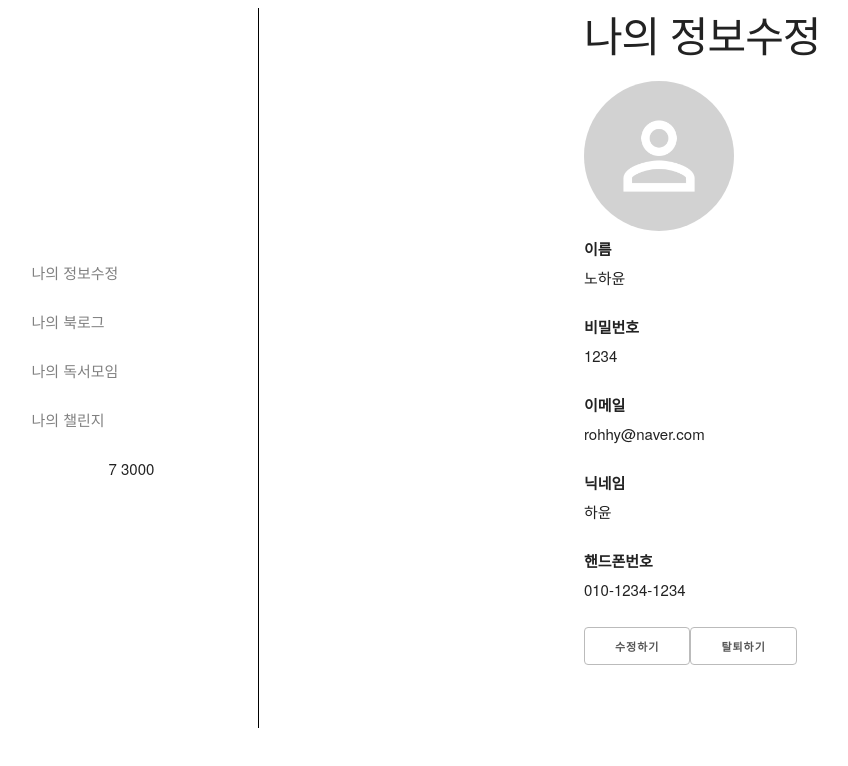
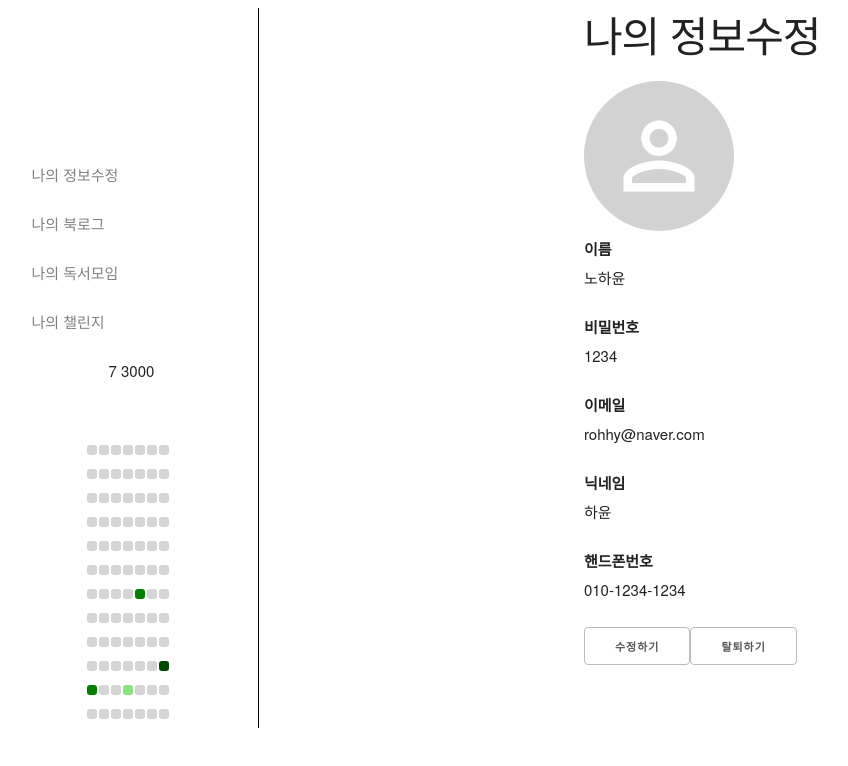
Before and after one commit to too-much-talker/book-jeok-book-jeok, a React (Create React App) app in the folder frontend/: page /mypage in a window 1280 px wide. Shown: the top 766 px of the page, without its empty margins (3-851 px from the left). Built offline with nearby package versions, Linux system fonts and the light colour scheme.

Commit message:
잔디 추가

```diff
--- a/frontend/src/views/main/Sidebar.js
+++ b/frontend/src/views/main/Sidebar.js
@@ -3,6 +3,8 @@ import { NavLink } from "react-router-dom";
 import { UserExpPoint } from "../user/myPage/userInfo/UserInfoPresenter";
 import React, { useState } from "react";
 import userList from "../user/myPage/userInfo/asset/data";
+import Weeds from "../user/myPage/userInfo/weeds/Weeds";
+import DUMMY_DATA from "../user/myPage/userInfo/weeds/dummydata";
 
 const Side = styled.div`
   display: flex;
@@ -46,6 +48,7 @@ function Sidebar() {
         })}
       </Menu>
       <UserExpPoint users={users} />
+      <Weeds datas={DUMMY_DATA}/>
     </Side>
   );
 }
--- a/frontend/src/views/user/myPage/userInfo/UserInfoContainer.js
+++ b/frontend/src/views/user/myPage/userInfo/UserInfoContainer.js
@@ -4,9 +4,9 @@ import {UserTable, EditUserForm} from "./UserInfoPresenter";
 import profile from "./asset/ProfilePicture.png";
 import styled from "styled-components";
 import "./asset/UserInfoPresenter.css"
-import axios from 'axios'
-import {checkId, checkEmail, checkNickname, checkPassword, checkNameLength, checkPhoneNumber} from "../../validCheck/ValidCheck";
-const url= "https://77e1dca6-cd01-4930-ae25-870e7444cc55.mock.pstmn.io";
+// import axios from 'axios'
+// import {checkId, checkEmail, checkNickname, checkPassword, checkNameLength, checkPhoneNumber} from "../../validCheck/ValidCheck";
+// const url= "https://77e1dca6-cd01-4930-ae25-870e7444cc55.mock.pstmn.io";
 
 const Profile = styled.img`
   width: 150px;
@@ -17,8 +17,8 @@ function UserInfoContainer() {
   const [users, setUsers] = useState(userList);
 
   const deleteUser = (id) => {
-    window.location.href = "/";
-    // setUsers(users.filter((user) => user.id !== id));
+    window.location.replace("/");
+    setUsers(users.filter((user) => user.id !== id));
   };
 
   const [editing, setEditing] = useState(false);
@@ -27,7 +27,7 @@ function UserInfoContainer() {
 
   const [currentUser, setCurrentUser] = useState(initialUser);
 
-  const editUser = (user) => {
+  const editUser = (id,user) => {
     setEditing(true);
     setCurrentUser(user);
   };
@@ -39,51 +39,51 @@ function UserInfoContainer() {
     setCurrentUser(initialUser);
     setEditing(false);
   };
-  function CheckId(){
-    checkId(users.email, url);
-  }
-  function CheckEmail(){
-    checkEmail(users.email);
-  }
-  function CheckNickname(){
-    checkNickname(users.nickname, url);
-  }
-  function CheckPassword(){
-    checkPassword(users.password,users.email,users.nickname,users.name);
-  }
-  function CheckNameLength(){
-    checkNameLength(users.name);
-  }
-  function CheckPhoneNumber(){
-    checkPhoneNumber(users.phoneNumber);
-  }
+  // function CheckId(){
+  //   checkId(users.email, url);
+  // }
+  // function CheckEmail(){
+  //   checkEmail(users.email);
+  // }
+  // function CheckNickname(){
+  //   checkNickname(users.nickname, url);
+  // }
+  // function CheckPassword(){
+  //   checkPassword(users.password,users.email,users.nickname,users.name);
+  // }
+  // function CheckNameLength(){
+  //   checkNameLength(users.name);
+  // }
+  // function CheckPhoneNumber(){
+  //   checkPhoneNumber(users.phoneNumber);
+  // }
 
-  const onModify= ()=>{
-    if(users.email===''||users.password===''|| users.name==='' || users.nickname===''|| users.phoneNumber===''){
-        alert("입력하지 않은 정보가 있습니다. 확인해주세요.")
-    }
-    else{
-        if(checkPassword(users.password, users.email, users.nickname, users.name)===true){
-            axios.post(url+`/api/v1/members`,{
-                email: users.email,
-                password: users.password,
-                name: users.name,
-                nickname: users.nickname,
-                phoneNumber: users.phoneNumber
+//   const onModify= ()=>{
+//     if(users.email===''||users.password===''|| users.name==='' || users.nickname===''|| users.phoneNumber===''){
+//         alert("입력하지 않은 정보가 있습니다. 확인해주세요.")
+//     }
+//     else{
+//         if(checkPassword(users.password, users.email, users.nickname, users.name)===true){
+//             axios.post(url+`/api/v1/members`,{
+//                 email: users.email,
+//                 password: users.password,
+//                 name: users.name,
+//                 nickname: users.nickname,
+//                 phoneNumber: users.phoneNumber
 
-            }).then(function(response){
-                if(response.status===201){
-                    alert(response.data.data.msg);
-                    // document.location.href = '/login'
-                }else{
-                    alert(response.data.data.msg);
-                }
-            }).catch(function(error){
-                console.log(error);
-            });
-        }
-    }
-};
+//             }).then(function(response){
+//                 if(response.status===201){
+//                     alert(response.data.data.msg);
+//                     // document.location.href = '/login'
+//                 }else{
+//                     alert(response.data.data.msg);
+//                 }
+//             }).catch(function(error){
+//                 console.log(error);
+//             });
+//         }
+//     }
+// };
 
   return (
     <div className="container">
@@ -109,13 +109,13 @@ function UserInfoContainer() {
             {editing ? (
               <div className="edituserform">
                 <EditUserForm
-                  checkId={CheckId}
-                  checkEmail={CheckEmail}
-                  checkNameLength={CheckNameLength}
-                  checkNickname={CheckNickname}
-                  checkPassword={CheckPassword}
-                  checkPhoneNumber={CheckPhoneNumber}
-                  onModify={onModify}
+                  // checkId={CheckId}
+                  // checkEmail={CheckEmail}
+                  // checkNameLength={CheckNameLength}
+                  // checkNickname={CheckNickname}
+                  // checkPassword={CheckPassword}
+                  // checkPhoneNumber={CheckPhoneNumber}
+                  // onModify={onModify}
                   currentUser={currentUser}
                   setEditing={setEditing}
                   updateUser={updateUser} />
--- a/frontend/src/views/user/myPage/userInfo/UserInfoPresenter.js
+++ b/frontend/src/views/user/myPage/userInfo/UserInfoPresenter.js
@@ -20,17 +20,20 @@ const EditUserForm = (props) => {
     return (
         <form>
             <label>이름</label>
-            <input className="u-full-width" type="text" value={user.name} name="name" onChange={handleChange} onBlur={props.checkNameLength}/>
+            <input className="u-full-width" type="text" value={user.name} name="name" onChange={handleChange}/>
+            {/* <input className="u-full-width" type="text" value={user.name} name="name" onChange={handleChange} onBlur={props.checkNameLength}/> */}
             <label>비밀번호</label>
             <input className="u-full-width" type="text" value={user.password} name="password" onChange={handleChange} />
             <label>이메일</label>
-            <input className="u-full-width" type="text" value={user.email} name="email" onChange={handleChange} onBlur={props.checkEmail}/>
+            <input className="u-full-width" type="text" value={user.email} name="email" onChange={handleChange}/>
+            {/* <input className="u-full-width" type="text" value={user.email} name="email" onChange={handleChange} onBlur={props.checkEmail}/> */}
             <button onClick={props.checkId}>중복확인</button>
             <label>닉네임</label>
             <input className="u-full-width" type="text" value={user.nickname} name="nickname" onChange={handleChange} />
             <button type="submit" onClick={props.checkNickname}>중복확인</button>
             <label>핸드폰번호</label>
-            <input className="u-full-width" type="text" value={user.phoneNumber} name="phoneNumber" onChange={handleChange} onBlur={props.checkPhoneNumber}/>
+            <input className="u-full-width" type="text" value={user.phoneNumber} name="phoneNumber" onChange={handleChange}/>
+            {/* <input className="u-full-width" type="text" value={user.phoneNumber} name="phoneNumber" onChange={handleChange} onBlur={props.checkPhoneNumber}/> */}
             <button className="button-primary" type="submit" onClick={handleSubmit} >수정하기</button>
             <button type="submit" onClick={() => props.setEditing(false)} >취소하기</button>
         </form>
--- /dev/null
+++ b/frontend/src/views/user/myPage/userInfo/weeds/Grass.js
@@ -0,0 +1,35 @@
+import { useState } from "react";
+import style from "./Grass.module.css";
+
+const Grass = (props) => {
+  const [isEntered, setIsEntered] = useState(false);
+  const mouseEnterHandler = () => {
+    setIsEntered(true);
+  };
+  const mouseLeaveHandler = () => {
+    setIsEntered(false);
+  };
+  let color;
+  const description = <div>{`${props.count} contributions on ${props.date}`}</div>;
+  if(props.count===0){
+    color = style.zero;
+  }
+  else if(props.count>=1 && props.count<=3){
+    color = style.one;
+  }
+  else if(props.count<=6){
+    color = style.two;
+  }
+  else if(props.count<=10){
+    color = style.three;
+  }
+  else {
+    color = style.four;
+  }
+  const floater = isEntered ? style.able : style.disable
+  return <div className={style.wrapper} onMouseLeave={mouseLeaveHandler}>
+    <div className={`${style.floater} ${floater}`}>{isEntered && description}</div>
+  <p className={`${style.grass} ${color}`} onMouseEnter={mouseEnterHandler} ></p>
+  </div>
+};
+export default Grass;
--- /dev/null
+++ b/frontend/src/views/user/myPage/userInfo/weeds/Grass.module.css
@@ -0,0 +1,53 @@
+.grass:empty{
+  display: inline-block;
+  width: 1rem;
+  height: 1rem;
+  border-radius: 3px;
+  margin: 1px;
+  font-size: small;
+}
+.wrapper{
+  display: inline-block;
+  position: relative;
+}
+.wrapper .floater{
+  display: inline-block;
+  position: absolute;
+  background-color: #24292f;
+  text-align: center;
+  color: white;
+  font-size: .8rem;
+  z-index: 5;
+  width: 12rem;
+  border-radius: 5px;
+  top: -2.5rem;
+  padding: .5rem;
+}
+
+.wrapper .floater.able{
+  display: inline-block;
+}
+.wrapper .floater.disable{
+  display: none;
+}
+.zero {
+  background-color: #D5D5D5;
+  color: #D5D5D5;
+}
+
+.one {
+  background-color: #86E57F;
+  color: #86E57F;
+}
+.two {
+  background-color: #47C83E;
+  color: #47C83E;
+}
+.three {
+  background-color: #008000;
+  color: #008000;
+}
+.four {
+  background-color: #004A00;
+  color: #004A00;
+}
--- /dev/null
+++ b/frontend/src/views/user/myPage/userInfo/weeds/Weeds.js
@@ -0,0 +1,52 @@
+import Grass from "./Grass";
+import react, { useState } from "react";
+import style from './Weeds.module.css';
+
+const Weeds = (props) => {
+  let weed =[];
+  let i;
+  for(i=0;i<84;i++){
+    const now = new Date();
+    weed.unshift({
+      count : 0,
+      date : new Date(now.setDate(now.getDate() - i)),
+    });
+  }
+
+  weed.map((data)=>{
+    let sYear = data.date.getFullYear();
+    let sMonth = data.date.getMonth() + 1;
+    let sDate = data.date.getDate();
+
+    sMonth = sMonth > 9 ? sMonth : "0" + sMonth;
+    sDate  = sDate > 9 ? sDate : "0" + sDate;
+    const result = sYear + "-" + sMonth + "-" + sDate;
+    data.date = result;
+    // if(grass.date === data.date){
+    //   data.count = grass.count;
+    // }
+
+    // return data.date ===
+  });
+
+  console.log(weed);
+  // console.log(props.datas);
+
+  props.datas.map((data)=>{
+    for(i=0;i<84;i++){
+      if(data.date === weed[i].date){
+        weed[i].count = data.count;
+      }
+    }
+  })
+  // console.log(weed);
+
+  const context = weed.map((data)=>{
+    return <Grass count={data.count} date={data.date}/>
+  })
+
+  return <div className={style.weeds}>
+    {context}
+  </div>
+};
+export default Weeds;
--- /dev/null
+++ b/frontend/src/views/user/myPage/userInfo/weeds/Weeds.module.css
@@ -0,0 +1,5 @@
+.weeds{
+  margin: 3rem;
+  width: 9rem;
+  height: 13.6rem;
+}
--- /dev/null
+++ b/frontend/src/views/user/myPage/userInfo/weeds/dummydata.js
@@ -0,0 +1,19 @@
+const DUMMY_DATA = [
+  {
+    date: "2022-01-26",
+    count: 2,
+  },
+  {
+    date: "2022-01-23",
+    count: 8,
+  },
+  {
+    date: "2022-01-22",
+    count: 11,
+  },
+  {
+    date: "2021-12-30",
+    count: 7,
+  },
+];
+export default DUMMY_DATA;
```
